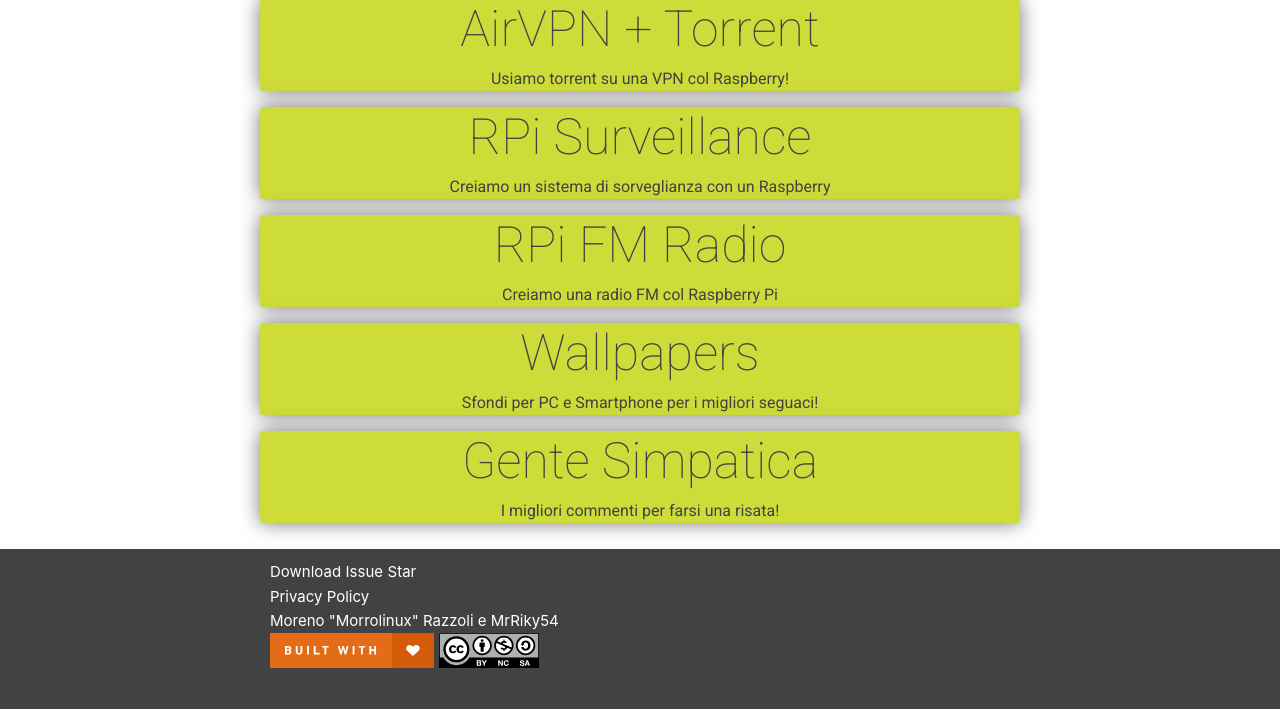
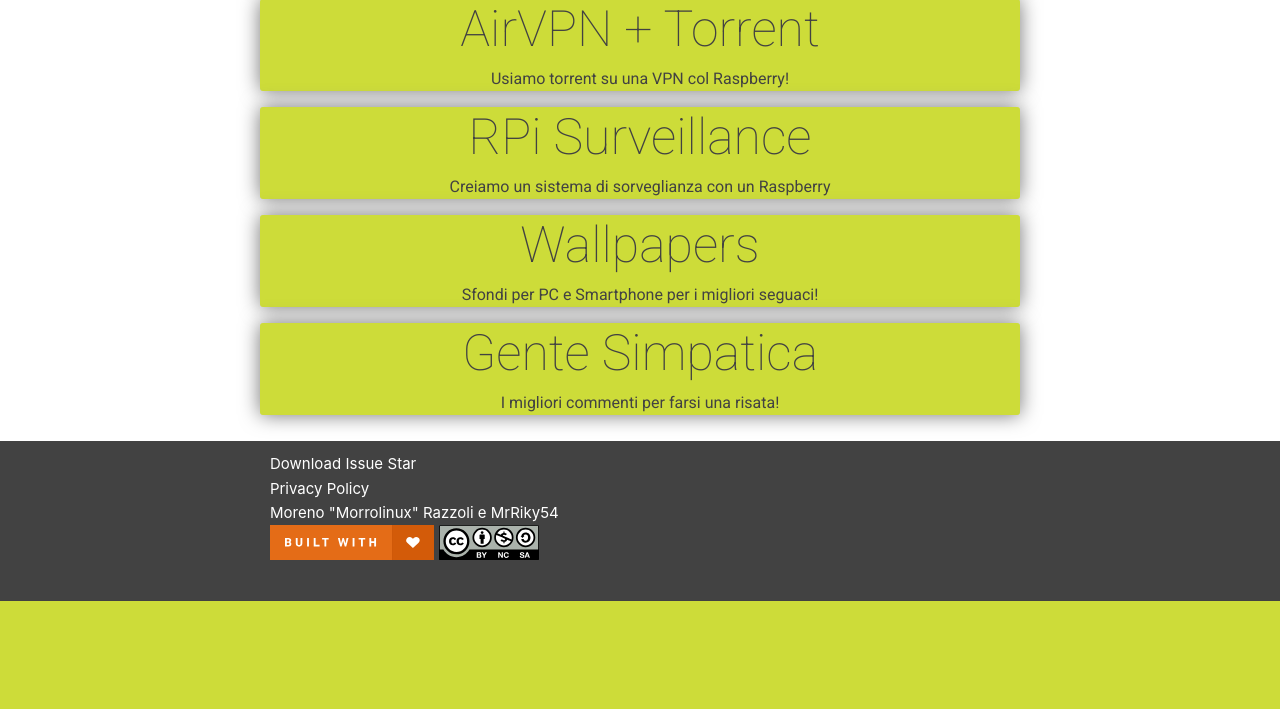
Before and after one commit to morrolinuxyt/website, a PHP site: page /projects.php in a window 1280 px wide. Shown: the part 297-1006 px from the top of the page. After the commit the page ends 898 px from the top, so only its background shows below. Run offline with PHP 8.4, Linux system fonts and the light colour scheme; some libraries are stand-ins or nearby versions.

Commit message:
Removed Duplicate in "Project" Section
Yeah, we didn't checked before committing the previous code.
Don't blame us.

```diff
--- a/projects.php
+++ b/projects.php
@@ -27,11 +27,6 @@
       <a href="https://docs.google.com/document/d/1vE-WSasdyKFwnLX1sT7bu4qXD4XalMyeOSEYIZw30Rg/edit" target="_blank"><div class="project">
         <h1>RPi Surveillance</h1>
         <p>Creiamo un sistema di sorveglianza con un Raspberry</p>
-      </div></a>
-
-	  <a href="https://blog.morrolinux.it/raspberry-pi-fm-radio-transmitter-stereo-a2dp-bluetooth-rds/" target="_blank"><div class="project">
-        <h1>RPi FM Radio</h1>
-        <p>Creiamo una radio FM col Raspberry Pi</p>
       </div></a>
 
       <a href="#"><div class="project open">
```
